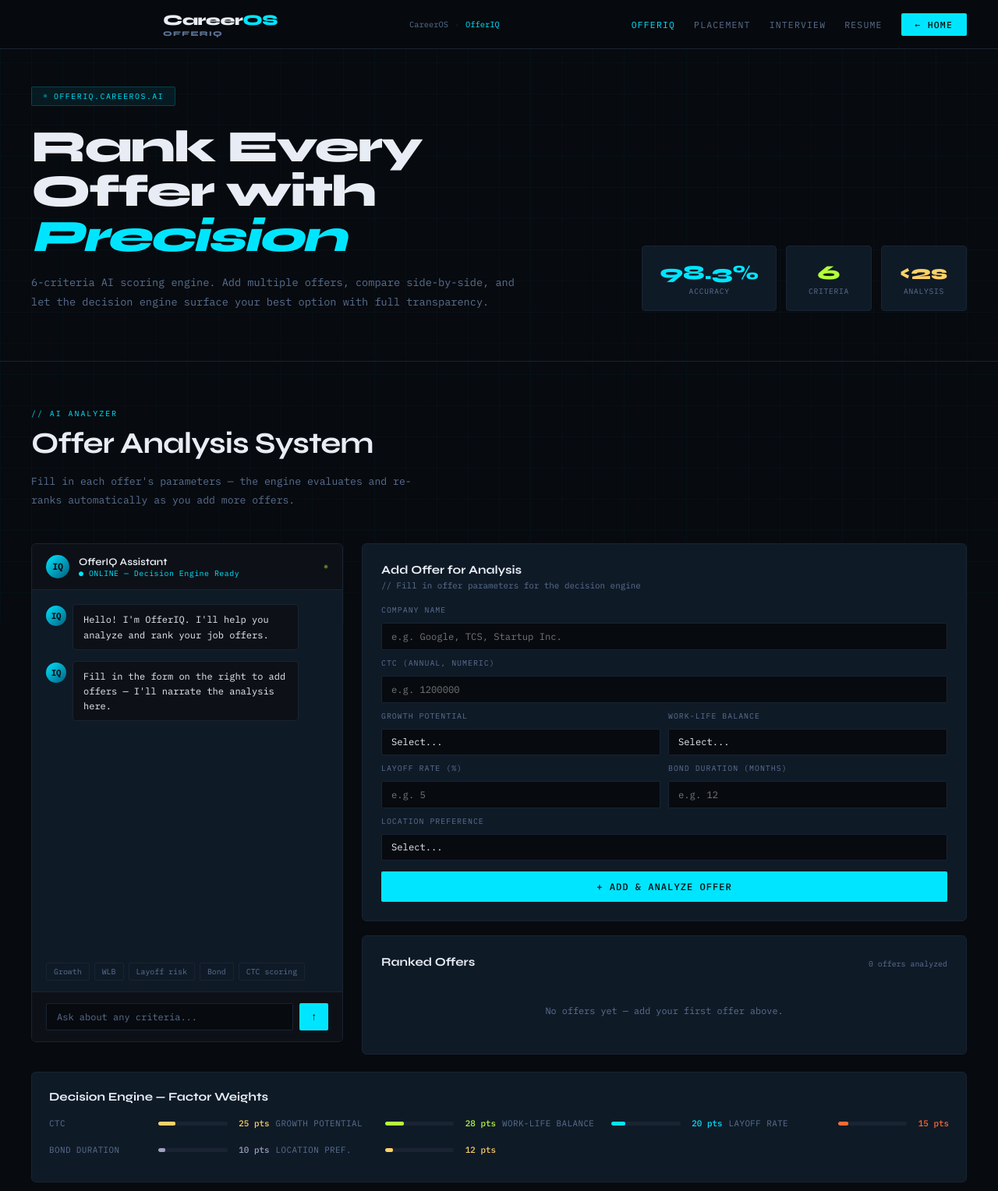
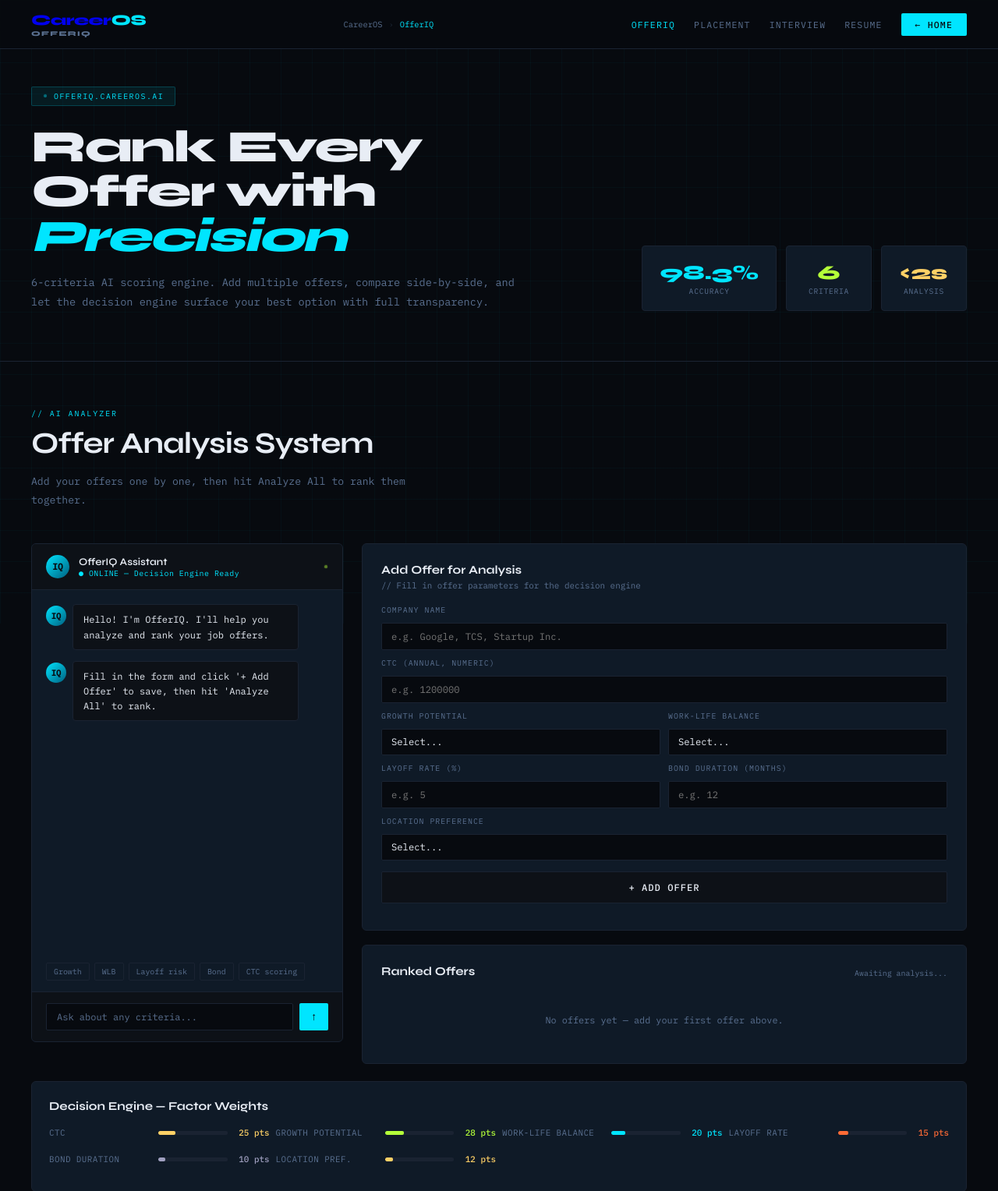
Before and after one commit to reshmi-s-panicker/AI-Assisted-Offer-Analysis-System, a Flask app: template templates/offeriq.html in a window 1280 px wide. Shown: the top 1528 px of the page at 78% size. Run offline with Flask 3, Linux system fonts and the light colour scheme; the template is opened without the code that fills it, so the values that code supplies are empty.

Commit message:
done some changes in the ui buttons add and analyze

```diff
--- a/static/offeriq.js
+++ b/static/offeriq.js
@@ -1,11 +1,11 @@
 /* ══════════════════════════════════════════════
-   OFFERIQ ENGINE
+   OFFERIQ ENGINE — Separate Add & Analyze
 ══════════════════════════════════════════════ */
 let offers = [], msgCount = 0;
 
 const AI_WELCOME = [
   "Hello! I'm OfferIQ. I'll help you analyze and rank your job offers.",
-  "Fill in the form on the right to add offers — I'll narrate the analysis here.",
+  "Fill in the form and click '+ Add Offer' to save, then hit 'Analyze All' to rank.",
 ];
 const AI_RESPONSE_MAP = {
   'ctc':       'CTC is min-max normalized across all offers — highest earns 25 pts, lowest earns 0, others scale proportionally.',
@@ -19,16 +19,16 @@ const AI_RESPONSE_MAP = {
 const AI_DEFAULTS = [
   'What company name and CTC should I record for this offer?',
   "What's the growth potential and WLB rating (1–5)?",
-  'Fill in the form on the right — the engine will rank it instantly.',
-  "Once added, I'll narrate the full score breakdown here.",
+  'Fill in the form on the right — click Add Offer to save it.',
+  "Once you've added all offers, hit Analyze All to see the ranking.",
 ];
 const WEIGHTS = {
-  ctc:              { label: 'CTC',              maxPts: 25, color: 'var(--gold)'    },
-  growth_potential: { label: 'Growth Potential', maxPts: 28, color: 'var(--accent3)' },
-  wlb:              { label: 'Work-Life Balance', maxPts: 20, color: 'var(--accent)'  },
-  layoff_rate:      { label: 'Layoff Rate',       maxPts: 15, color: 'var(--accent2)' },
-  bond_duration:    { label: 'Bond Duration',     maxPts: 10, color: '#a0a0c0'        },
-  location:         { label: 'Location Pref.',    maxPts: 12, color: 'var(--gold)'    },
+  ctc:              { label: 'CTC',               maxPts: 25, color: 'var(--gold)'    },
+  growth_potential: { label: 'Growth Potential',  maxPts: 28, color: 'var(--accent3)' },
+  wlb:              { label: 'Work-Life Balance',  maxPts: 20, color: 'var(--accent)'  },
+  layoff_rate:      { label: 'Layoff Rate',        maxPts: 15, color: 'var(--accent2)' },
+  bond_duration:    { label: 'Bond Duration',      maxPts: 10, color: '#a0a0c0'        },
+  location:         { label: 'Location Pref.',     maxPts: 12, color: 'var(--gold)'    },
 };
 const GROWTH_S   = { 5:28, 4:22, 3:15, 2:8,  1:2,  0:0 };
 const WLB_S      = { 5:20, 4:16, 3:11, 2:6,  1:1,  0:0 };
@@ -41,124 +41,172 @@ const RANK_COLORS = ['var(--gold)','var(--accent)','var(--accent3)','var(--muted
 function bMax(v,b){ for(const x of b){ if(v<=x.max) return x.pts; } return b[b.length-1].pts; }
 function bMin(v,b){ for(const x of b){ if(v>=x.min) return x.pts; } return b[b.length-1].pts; }
 
-function normCTC(){
-  if(!offers.length) return;
-  const vals=offers.map(o=>parseFloat(o.ctc)||0);
-  const mn=Math.min(...vals), mx=Math.max(...vals);
-  offers.forEach(o=>{ const v=parseFloat(o.ctc)||0; o.ctc_score=mx===mn?12:Math.round(((v-mn)/(mx-mn))*25); });
+/* ══════════════
+   ADD OFFER — saves to list, no scoring yet
+══════════════ */
+function addOffer() {
+  const o = {
+    name:             document.getElementById('offerName').value.trim(),
+    ctc:              document.getElementById('ctc').value,
+    growth_potential: document.getElementById('growth_potential').value,
+    wlb:              document.getElementById('wlb').value,
+    layoff_rate:      document.getElementById('layoff_rate').value,
+    bond_duration:    document.getElementById('bond_duration').value,
+    location:         document.getElementById('location').value,
+  };
+  if (!o.name) { alert('Please enter a company name.'); return; }
+
+  const btn = document.getElementById('addBtn');
+  btn.classList.add('loading');
+  btn.textContent = 'Adding...';
+
+  setTimeout(() => {
+    offers.push(o);
+    renderPendingList();
+    addMsg(`"<strong>${o.name}</strong>" added to queue. Total: <strong>${offers.length}</strong> offer(s). Click <em>Analyze All</em> to rank them.`, 'ai');
+    clearOfferForm();
+    btn.classList.remove('loading');
+    btn.textContent = '+ Add Offer';
+
+    // Show analyze button once at least 1 offer exists
+    document.getElementById('analyzeAllBtn').style.display = 'block';
+  }, 500);
 }
-function scoreOffer(o){
-  let s=0;
-  s += o.ctc_score!==undefined ? o.ctc_score : bMin(parseFloat(o.ctc)||0,CTC_B);
-  s += GROWTH_S[parseInt(o.growth_potential)]??0;
-  s += WLB_S[parseInt(o.wlb)]??0;
-  s += bMax(parseFloat(o.layoff_rate)||0,LAYOFF_B);
-  s += bMax(parseFloat(o.bond_duration)||0,BOND_B);
-  s += LOCATION_S[parseInt(o.location)]??0;
-  return Math.min(Math.round(s),100);
+
+/* ══════════════
+   ANALYZE ALL — scores and ranks all saved offers
+══════════════ */
+function analyzeAll() {
+  if (!offers.length) { alert('Add at least one offer first.'); return; }
+
+  const btn = document.getElementById('analyzeAllBtn');
+  btn.classList.add('loading');
+  btn.textContent = '⚡ Analyzing...';
+
+  setTimeout(() => {
+    normCTC();
+    offers.forEach(x => { x.score = scoreOffer(x); });
+    offers.sort((a, b) => b.score - a.score);
+    renderRankings();
+    animateBars();
+
+    const top = offers[0];
+    addMsg(`Analysis complete! <strong>${top.name}</strong> ranks #1 with <strong>${top.score}/100</strong>. ${explainTop(top)}`, 'ai');
+
+    btn.classList.remove('loading');
+    btn.textContent = '⚡ Re-Analyze All';
+  }, 1000);
 }
-function explainTop(t){
-  const c={'CTC':t.ctc_score??bMin(parseFloat(t.ctc)||0,CTC_B),'Growth':GROWTH_S[parseInt(t.growth_potential)]??0,'WLB':WLB_S[parseInt(t.wlb)]??0,'Layoff Rate':bMax(parseFloat(t.layoff_rate)||0,LAYOFF_B),'Bond':bMax(parseFloat(t.bond_duration)||0,BOND_B),'Location':LOCATION_S[parseInt(t.location)]??0};
-  const top=Object.entries(c).sort((a,b)=>b[1]-a[1])[0][0];
+
+/* ══════════════
+   SCORING LOGIC
+══════════════ */
+function normCTC() {
+  if (!offers.length) return;
+  const vals = offers.map(o => parseFloat(o.ctc) || 0);
+  const mn = Math.min(...vals), mx = Math.max(...vals);
+  offers.forEach(o => {
+    const v = parseFloat(o.ctc) || 0;
+    o.ctc_score = mx === mn ? 12 : Math.round(((v - mn) / (mx - mn)) * 25);
+  });
+}
+function scoreOffer(o) {
+  let s = 0;
+  s += o.ctc_score !== undefined ? o.ctc_score : bMin(parseFloat(o.ctc) || 0, CTC_B);
+  s += GROWTH_S[parseInt(o.growth_potential)] ?? 0;
+  s += WLB_S[parseInt(o.wlb)] ?? 0;
+  s += bMax(parseFloat(o.layoff_rate) || 0, LAYOFF_B);
+  s += bMax(parseFloat(o.bond_duration) || 0, BOND_B);
+  s += LOCATION_S[parseInt(o.location)] ?? 0;
+  return Math.min(Math.round(s), 100);
+}
+function explainTop(t) {
+  const c = {
+    'CTC':        t.ctc_score ?? bMin(parseFloat(t.ctc) || 0, CTC_B),
+    'Growth':     GROWTH_S[parseInt(t.growth_potential)] ?? 0,
+    'WLB':        WLB_S[parseInt(t.wlb)] ?? 0,
+    'Layoff Rate':bMax(parseFloat(t.layoff_rate) || 0, LAYOFF_B),
+    'Bond':       bMax(parseFloat(t.bond_duration) || 0, BOND_B),
+    'Location':   LOCATION_S[parseInt(t.location)] ?? 0,
+  };
+  const top = Object.entries(c).sort((a, b) => b[1] - a[1])[0][0];
   return `"${t.name}" leads primarily due to <strong>${top}</strong>.`;
 }
 
-function addMsg(text,type){
-  const c=document.getElementById('chatMessages');
-  const d=document.createElement('div');
-  d.className='msg '+type;
-  d.innerHTML=`<div class="msg-icon">${type==='ai'?'IQ':'👤'}</div><div class="msg-bubble">${text}</div>`;
-  c.appendChild(d); c.scrollTop=c.scrollHeight;
+/* ══════════════
+   RENDER PENDING LIST (before analysis)
+══════════════ */
+function renderPendingList() {
+  const list = document.getElementById('rankingList');
+  if (!offers.length) {
+    list.innerHTML = '<div class="empty-state">No offers yet — add your first offer above.</div>';
+    return;
+  }
+  list.innerHTML = `
+    <div style="font-size:.68rem;color:var(--muted);margin-bottom:12px;padding:8px 12px;
+         background:var(--surface);border:1px solid var(--border);border-radius:4px;">
+      ${offers.length} offer(s) queued — click <strong style="color:var(--accent)">Analyze All</strong> to rank them.
+    </div>` +
+    offers.map((o, i) => `
+      <div class="offer-rank" style="opacity:0.7">
+        <div class="rank-num" style="background:var(--surface);color:var(--muted);border:1px solid var(--border)">${i + 1}</div>
+        <div class="rank-info">
+          <div class="rank-name">${o.name}</div>
+          <div class="rank-tags">
+            ${o.ctc ? `<span class="tag tag-green">₹${Number(o.ctc).toLocaleString('en-IN')}</span>` : ''}
+            <span class="tag" style="background:rgba(255,255,255,.05);color:var(--muted)">Not analyzed yet</span>
+          </div>
+        </div>
+        <div class="rank-score">
+          <button onclick="removeOffer(${i})"
+            style="background:transparent;border:1px solid var(--border);color:var(--muted);
+                   padding:3px 8px;font-size:.6rem;border-radius:2px;cursor:pointer;">✕ Remove</button>
+        </div>
+      </div>`).join('');
 }
-function showTyping(){
-  const c=document.getElementById('chatMessages');
-  const d=document.createElement('div');
-  d.className='msg ai'; d.id='typingMsg';
-  d.innerHTML=`<div class="msg-icon">IQ</div><div class="typing-indicator"><div class="typing-dot"></div><div class="typing-dot"></div><div class="typing-dot"></div></div>`;
-  c.appendChild(d); c.scrollTop=c.scrollHeight;
+
+function removeOffer(index) {
+  offers.splice(index, 1);
+  renderPendingList();
+  addMsg(`Offer removed. ${offers.length} offer(s) remaining in queue.`, 'ai');
+  if (!offers.length) document.getElementById('analyzeAllBtn').style.display = 'none';
 }
-function removeTyping(){ const el=document.getElementById('typingMsg'); if(el) el.remove(); }
 
-function sendMessage(){
-  const inp=document.getElementById('chatInput');
-  const val=inp.value.trim(); if(!val) return;
-  addMsg(val,'user'); inp.value='';
-  setTimeout(showTyping,400);
-  setTimeout(()=>{ removeTyping(); const key=Object.keys(AI_RESPONSE_MAP).find(k=>val.toLowerCase().includes(k)); addMsg(key?AI_RESPONSE_MAP[key]:AI_DEFAULTS[msgCount%AI_DEFAULTS.length],'ai'); msgCount++; },1400);
-}
-function sendQuick(t){ document.getElementById('chatInput').value=t; sendMessage(); }
+/* ══════════════
+   RENDER RANKED LIST (after analysis)
+══════════════ */
+function renderRankings() {
+  const list     = document.getElementById('rankingList');
+  const meta     = document.getElementById('resultsMeta');
+  const countBar = document.getElementById('offerCountBar');
+  const clrBtn   = document.getElementById('clearAllBtn');
 
-function addOffer(){
-  const o={
-    name:document.getElementById('offerName').value.trim(),
-    ctc:document.getElementById('ctc').value,
-    growth_potential:document.getElementById('growth_potential').value,
-    wlb:document.getElementById('wlb').value,
-    layoff_rate:document.getElementById('layoff_rate').value,
-    bond_duration:document.getElementById('bond_duration').value,
-    location:document.getElementById('location').value,
-  };
-  if(!o.name){ alert('Please enter a company name.'); return; }
-  const btn=document.getElementById('analyzeBtn');
-  btn.classList.add('loading');
-  document.getElementById('analyzeLabel').textContent='Analyzing...';
-  setTimeout(()=>{
-    offers.push(o); normCTC();
-    offers.forEach(x=>{ x.score=scoreOffer(x); });
-    offers.sort((a,b)=>b.score-a.score);
-    renderRankings();
-    const rank=offers.findIndex(x=>x.name===o.name)+1;
-    const expl=offers.length===1?explainTop(offers[0]):'';
-    addMsg(`"<strong>${o.name}</strong>" added — Score: <strong>${o.score}/100</strong>, Rank #${rank} of ${offers.length}. ${expl}`,'ai');
-    showHint(offers.length);
-    btn.classList.remove('loading');
-    document.getElementById('analyzeLabel').textContent='+ Add & Analyze Offer';
-    clearOfferForm(); animateBars();
-  },1000);
-}
-function showHint(n){
-  const h=document.getElementById('offerHint'); h.style.display='flex';
-  document.getElementById('offerHintText').textContent=n===1?'✓ First offer added! Fill the form again to add another and compare.':`✓ ${n} offers ranked. Add more — rankings update automatically.`;
-}
-function clearAllOffers(){
-  if(!confirm(`Remove all ${offers.length} offer(s)?`)) return;
-  offers=[];
-  document.getElementById('rankingList').innerHTML='<div class="empty-state">No offers yet — add your first offer above.</div>';
-  document.getElementById('resultsMeta').textContent='Awaiting analysis...';
-  document.getElementById('offerHint').style.display='none';
-  document.getElementById('offerCountBar').style.display='none';
-  document.getElementById('clearAllBtn').style.display='none';
-  addMsg('All offers cleared.','ai');
-}
-function clearOfferForm(){
-  ['offerName','ctc','layoff_rate','bond_duration'].forEach(id=>{ document.getElementById(id).value=''; });
-  ['growth_potential','wlb','location'].forEach(id=>{ document.getElementById(id).value=''; });
-}
-function renderRankings(){
-  const list=document.getElementById('rankingList');
-  const meta=document.getElementById('resultsMeta');
-  const countBar=document.getElementById('offerCountBar');
-  const clrBtn=document.getElementById('clearAllBtn');
-  meta.textContent=`${offers.length} offer${offers.length!==1?'s':''} analyzed`;
-  if(offers.length>0){ countBar.style.display='flex'; clrBtn.style.display='inline-block'; document.getElementById('offerCount').textContent=offers.length; }
-  else { countBar.style.display='none'; clrBtn.style.display='none'; }
-  if(!offers.length){ list.innerHTML='<div class="empty-state">No offers yet — add your first offer above.</div>'; return; }
-  const GL={5:'Very High',4:'High',3:'Moderate',2:'Low',1:'Very Low'};
-  const WL={5:'WLB: Excellent',4:'WLB: Good',3:'WLB: Avg',2:'WLB: Below Avg',1:'WLB: Poor'};
-  list.innerHTML=offers.map((o,i)=>{
-    const rank=i+1, color=RANK_COLORS[Math.min(i,RANK_COLORS.length-1)];
-    const ctcFmt=o.ctc?`₹${Number(o.ctc).toLocaleString('en-IN')}`:'';
-    const gl=GL[parseInt(o.growth_potential)]||'', wl=WL[parseInt(o.wlb)]||'';
+  meta.textContent = `${offers.length} offer${offers.length !== 1 ? 's' : ''} analyzed`;
+  if (offers.length > 0) {
+    countBar.style.display = 'flex';
+    clrBtn.style.display   = 'inline-block';
+    document.getElementById('offerCount').textContent = offers.length;
+  }
+
+  const GL = { 5:'Very High', 4:'High', 3:'Moderate', 2:'Low', 1:'Very Low' };
+  const WL = { 5:'WLB: Excellent', 4:'WLB: Good', 3:'WLB: Avg', 2:'WLB: Below Avg', 1:'WLB: Poor' };
+
+  list.innerHTML = offers.map((o, i) => {
+    const rank  = i + 1;
+    const color = RANK_COLORS[Math.min(i, RANK_COLORS.length - 1)];
+    const ctcFmt = o.ctc ? `₹${Number(o.ctc).toLocaleString('en-IN')}` : '';
+    const gl = GL[parseInt(o.growth_potential)] || '';
+    const wl = WL[parseInt(o.wlb)] || '';
     return `<div class="offer-rank">
-      <div class="rank-num rank-${Math.min(rank,5)}">${rank}</div>
+      <div class="rank-num rank-${Math.min(rank, 5)}">${rank}</div>
       <div class="rank-info">
         <div class="rank-name">${o.name}</div>
         <div class="rank-tags">
-          ${ctcFmt?`<span class="tag tag-green">${ctcFmt}</span>`:''}
-          ${gl?`<span class="tag tag-cyan">Growth: ${gl}</span>`:''}
-          ${wl?`<span class="tag tag-gold">${wl}</span>`:''}
-          ${o.layoff_rate?`<span class="tag tag-orange">Layoff: ${o.layoff_rate}%</span>`:''}
-          ${o.bond_duration?`<span class="tag tag-cyan">Bond: ${o.bond_duration}mo</span>`:''}
+          ${ctcFmt  ? `<span class="tag tag-green">${ctcFmt}</span>` : ''}
+          ${gl      ? `<span class="tag tag-cyan">Growth: ${gl}</span>` : ''}
+          ${wl      ? `<span class="tag tag-gold">${wl}</span>` : ''}
+          ${o.layoff_rate   ? `<span class="tag tag-orange">Layoff: ${o.layoff_rate}%</span>` : ''}
+          ${o.bond_duration ? `<span class="tag tag-cyan">Bond: ${o.bond_duration}mo</span>` : ''}
         </div>
       </div>
       <div class="rank-score">
@@ -168,23 +216,90 @@ function renderRankings(){
       </div>
     </div>`;
   }).join('');
-  setTimeout(animateBars,100);
+
+  setTimeout(animateBars, 100);
 }
-function renderFactorBars(){
-  document.getElementById('factorBars').innerHTML=Object.entries(WEIGHTS).map(([,cfg])=>`
+
+/* ══════════════
+   CLEAR ALL
+══════════════ */
+function clearAllOffers() {
+  if (!confirm(`Remove all ${offers.length} offer(s)?`)) return;
+  offers = [];
+  document.getElementById('rankingList').innerHTML = '<div class="empty-state">No offers yet — add your first offer above.</div>';
+  document.getElementById('resultsMeta').textContent = 'Awaiting analysis...';
+  document.getElementById('offerHint').style.display = 'none';
+  document.getElementById('offerCountBar').style.display = 'none';
+  document.getElementById('clearAllBtn').style.display = 'none';
+  document.getElementById('analyzeAllBtn').style.display = 'none';
+  addMsg('All offers cleared.', 'ai');
+}
+
+function clearOfferForm() {
+  ['offerName','ctc','layoff_rate','bond_duration'].forEach(id => document.getElementById(id).value = '');
+  ['growth_potential','wlb','location'].forEach(id => document.getElementById(id).value = '');
+}
+
+/* ══════════════
+   CHAT
+══════════════ */
+function addMsg(text, type) {
+  const c = document.getElementById('chatMessages');
+  const d = document.createElement('div');
+  d.className = 'msg ' + type;
+  d.innerHTML = `<div class="msg-icon">${type === 'ai' ? 'IQ' : '👤'}</div><div class="msg-bubble">${text}</div>`;
+  c.appendChild(d);
+  c.scrollTop = c.scrollHeight;
+}
+function showTyping() {
+  const c = document.getElementById('chatMessages');
+  const d = document.createElement('div');
+  d.className = 'msg ai'; d.id = 'typingMsg';
+  d.innerHTML = `<div class="msg-icon">IQ</div><div class="typing-indicator"><div class="typing-dot"></div><div class="typing-dot"></div><div class="typing-dot"></div></div>`;
+  c.appendChild(d);
+  c.scrollTop = c.scrollHeight;
+}
+function removeTyping() { const el = document.getElementById('typingMsg'); if (el) el.remove(); }
+function sendMessage() {
+  const inp = document.getElementById('chatInput');
+  const val = inp.value.trim(); if (!val) return;
+  addMsg(val, 'user'); inp.value = '';
+  setTimeout(showTyping, 400);
+  setTimeout(() => {
+    removeTyping();
+    const key = Object.keys(AI_RESPONSE_MAP).find(k => val.toLowerCase().includes(k));
+    addMsg(key ? AI_RESPONSE_MAP[key] : AI_DEFAULTS[msgCount % AI_DEFAULTS.length], 'ai');
+    msgCount++;
+  }, 1400);
+}
+function sendQuick(t) { document.getElementById('chatInput').value = t; sendMessage(); }
+
+/* ══════════════
+   FACTOR BARS
+══════════════ */
+function renderFactorBars() {
+  document.getElementById('factorBars').innerHTML = Object.entries(WEIGHTS).map(([, cfg]) => `
     <div class="factor-row">
       <span class="factor-name">${cfg.label}</span>
       <div class="factor-bar-bg"><div class="factor-bar-fill" style="background:${cfg.color}" data-w="${cfg.maxPts}"></div></div>
       <span class="factor-pct" style="color:${cfg.color}">${cfg.maxPts} pts</span>
     </div>`).join('');
 }
-function animateBars(){ document.querySelectorAll('[data-w]').forEach(el=>{ el.style.width=el.dataset.w+'%'; }); }
+function animateBars() {
+  document.querySelectorAll('[data-w]').forEach(el => { el.style.width = el.dataset.w + '%'; });
+}
 
-const barObs=new IntersectionObserver(entries=>{ entries.forEach(e=>{ if(e.isIntersecting) animateBars(); }); },{threshold:0.2});
+const barObs = new IntersectionObserver(entries => {
+  entries.forEach(e => { if (e.isIntersecting) animateBars(); });
+}, { threshold: 0.2 });
 
-document.addEventListener('DOMContentLoaded',()=>{
-  AI_WELCOME.forEach(m=>addMsg(m,'ai'));
-  renderFactorBars(); renderRankings();
-  document.getElementById('chatInput').addEventListener('keydown',e=>{ if(e.key==='Enter') sendMessage(); });
-  document.querySelectorAll('.factors-card').forEach(el=>barObs.observe(el));
+/* ══════════════
+   INIT
+══════════════ */
+document.addEventListener('DOMContentLoaded', () => {
+  AI_WELCOME.forEach(m => addMsg(m, 'ai'));
+  renderFactorBars();
+  renderPendingList();
+  document.getElementById('chatInput').addEventListener('keydown', e => { if (e.key === 'Enter') sendMessage(); });
+  document.querySelectorAll('.factors-card').forEach(el => barObs.observe(el));
 });
--- a/templates/offeriq.html
+++ b/templates/offeriq.html
@@ -10,7 +10,7 @@
 <body>
 
 <header>
-  <a href="{{ url_for('index') }}" style="text-decoration:none"></a>
+  <a href="{{ url_for('index') }}" style="text-decoration:none">
     <div class="logo">Career<span>OS</span><span class="sub-label">OfferIQ</span></div>
   </a>
   <div class="breadcrumb">
@@ -43,7 +43,7 @@
 <div class="sub-content">
   <div class="section-label">// AI Analyzer</div>
   <div class="section-title">Offer Analysis System</div>
-  <div class="section-sub">Fill in each offer's parameters — the engine evaluates and re-ranks automatically as you add more offers.</div>
+  <div class="section-sub">Add your offers one by one, then hit Analyze All to rank them together.</div>
 
   <div class="system-layout">
 
@@ -128,9 +128,19 @@
             </select>
           </div>
         </div>
-        <button class="analyze-btn" id="analyzeBtn" onclick="addOffer()">
-          <span id="analyzeLabel">+ Add &amp; Analyze Offer</span>
+
+        <!-- ADD OFFER — saves to queue, no scoring yet -->
+        <button class="analyze-btn" id="addBtn" onclick="addOffer()"
+          style="background:var(--surface);border:1px solid var(--border);color:var(--fg);margin-bottom:10px;">
+          + Add Offer
         </button>
+
+        <!-- ANALYZE ALL — hidden until at least 1 offer is added -->
+        <button class="analyze-btn" id="analyzeAllBtn" onclick="analyzeAll()"
+          style="display:none;">
+          ⚡ Analyze All Offers
+        </button>
+
         <div id="offerHint" style="display:none; margin-top:10px; padding:9px 13px;
              background:rgba(0,229,255,.06); border:1px solid rgba(0,229,255,.15);
              border-radius:3px; font-size:.7rem; color:var(--accent); align-items:center; gap:8px;">
```
